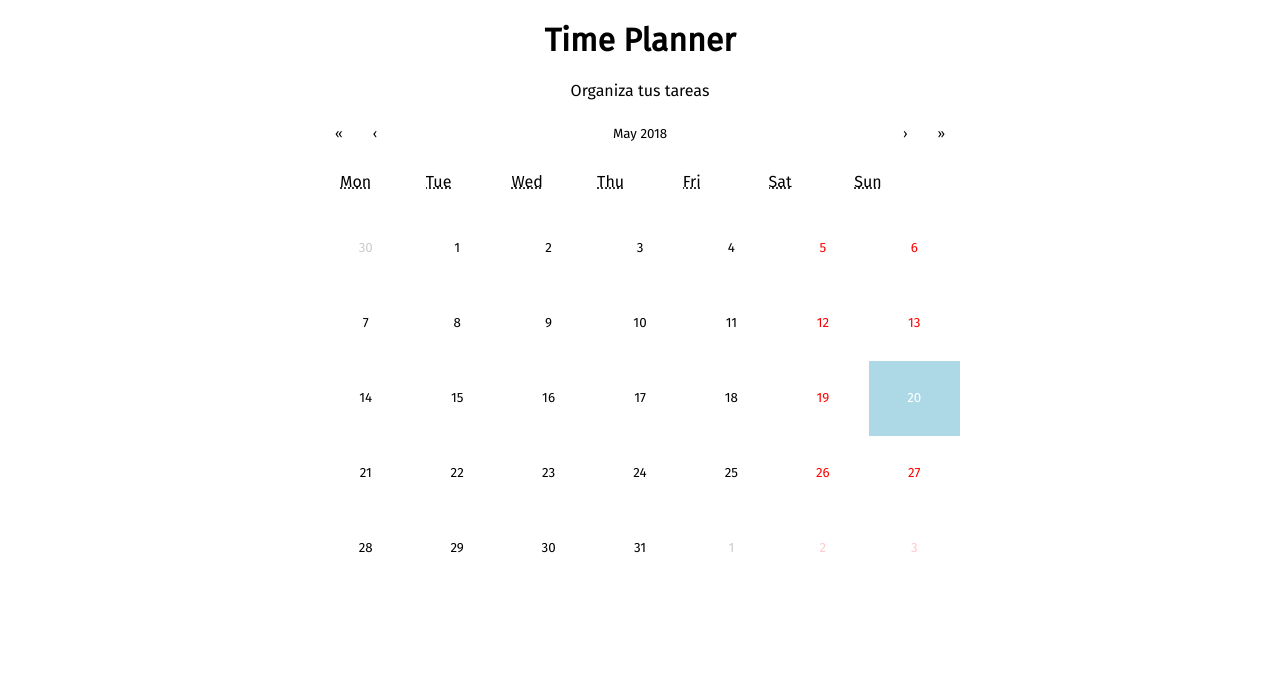
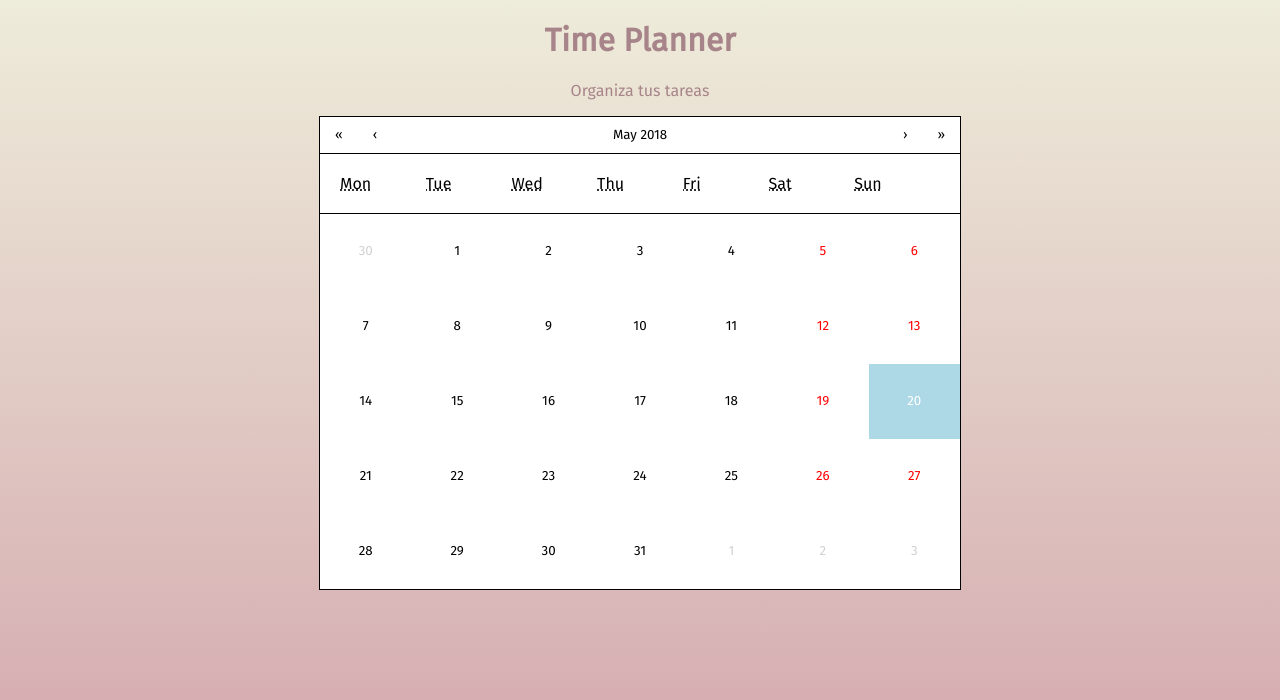
Before and after one commit to davidcopano/timeplanner, a React (Create React App) app: page / in a window 1280 px wide. Shown: the top 700 px of the page. Built offline with nearby package versions, Linux system fonts and the light colour scheme.

Commit message:
Puestos colores

```diff
--- a/src/App.css
+++ b/src/App.css
@@ -1,9 +1,20 @@
 @import "./Calendar.css";
+
+:root {
+  --main-color: #EEECDA;
+  --secondary-color: #D3A6AD;
+}
+
+html {
+  height: 100%;
+}
 
 body {
   font-family: 'Fira Sans', sans-serif;
+  background: linear-gradient(var(--main-color), var(--secondary-color));
 }
 
 .main-wrapper .title {
   text-align: center;
+  color: #a78489;
 }
--- a/src/Calendar.css
+++ b/src/Calendar.css
@@ -2,6 +2,16 @@
 .react-calendar {
     margin: auto;
     width: 50%;
+    border: 1px solid;
+}
+
+.react-calendar .react-calendar__navigation {
+    border-bottom: 1px solid;
+}
+
+.react-calendar .react-calendar__month-view__weekdays {
+    background-color: white;
+    border-bottom: 1px solid;
 }
 
 /* botones */
@@ -37,7 +47,7 @@
 
 /* dias de fuera de mes actual */
 .react-calendar .react-calendar__month-view__days__day--neighboringMonth {
-    opacity: .2;
+    color: rgb(209, 209, 209);
 }
 
 /* dia actual */
```
